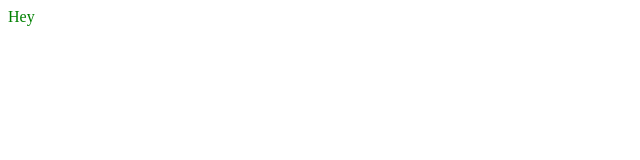
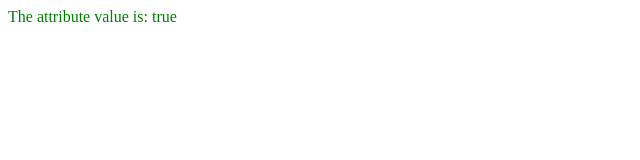
Before and after one commit to Francesco-Lanciana/gatsby-hydration-issue, a Gatsby site: page / in a window 1280 px wide. Shown: the whole page, without its empty margins (0-640 px from the left). Built offline with nearby package versions, Linux system fonts and the light colour scheme; Gatsby itself is replaced by a stand-in of ours.

Commit message:
Show that conditional display still works correctly

```diff
--- a/src/pages/index.js
+++ b/src/pages/index.js
@@ -8,7 +8,7 @@ const IndexPage = () => {
 
     return (
         <div data-attribute={attributeValue}>
-            Hey
+            The attribute value is: {attributeValue ? "true" : "false"}
         </div>
     )
 }
```
